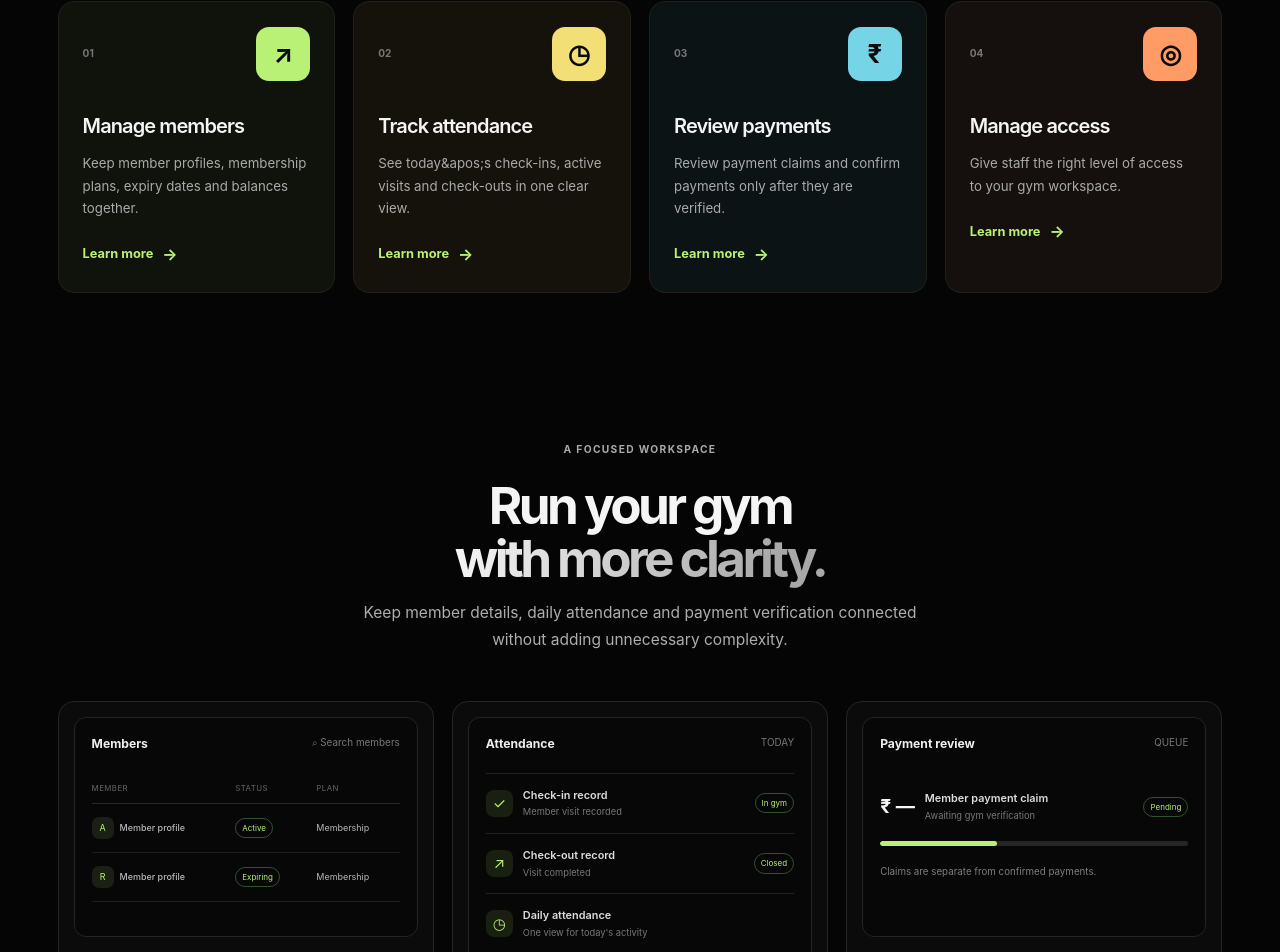
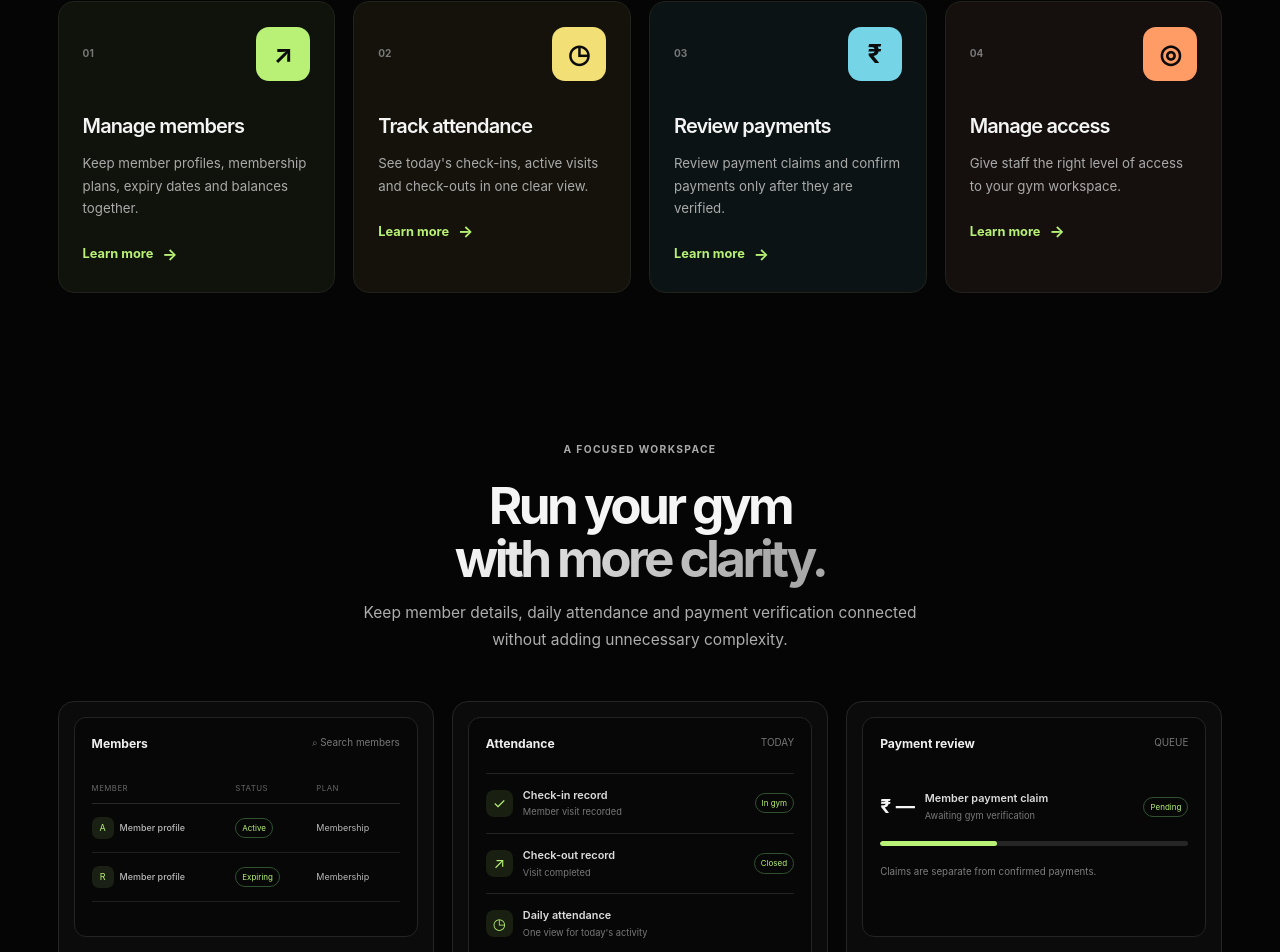
Before and after one commit to ReturnAman/gym-saas, a Next.js app: page / in a window 1280 px wide. Shown: the part 1644-2596 px from the top of the page. Built offline with nearby package versions, Linux system fonts and the light colour scheme.

Commit message:
fix: preserve apostrophe in feature copy literal

```diff
--- a/src/app/page.tsx
+++ b/src/app/page.tsx
@@ -13,7 +13,7 @@ const features = [
   {
     number: "02",
     title: "Track attendance",
-    description: "See today&apos;s check-ins, active visits and check-outs in one clear view.",
+    description: "See today's check-ins, active visits and check-outs in one clear view.",
     icon: "◷",
     tone: "yellow",
   },
```
